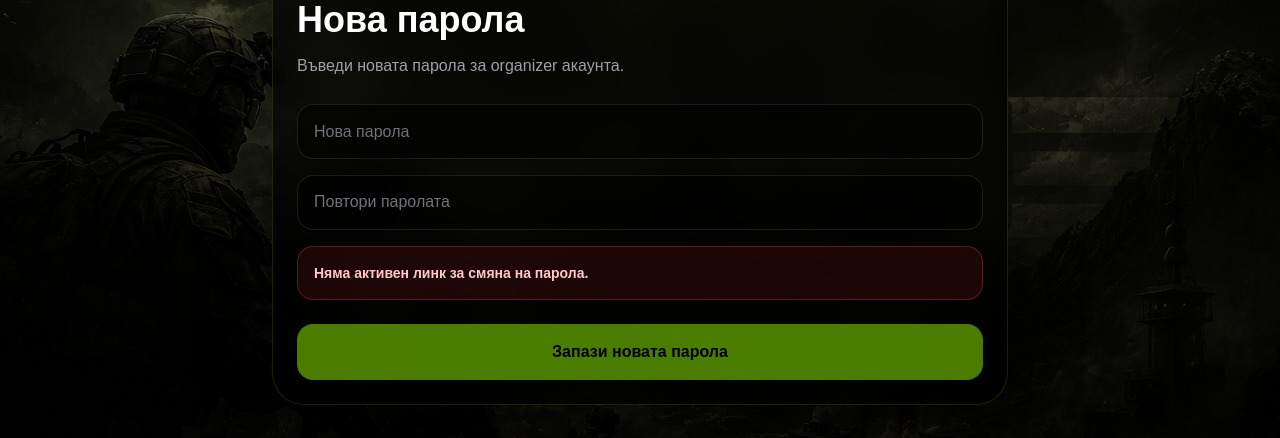
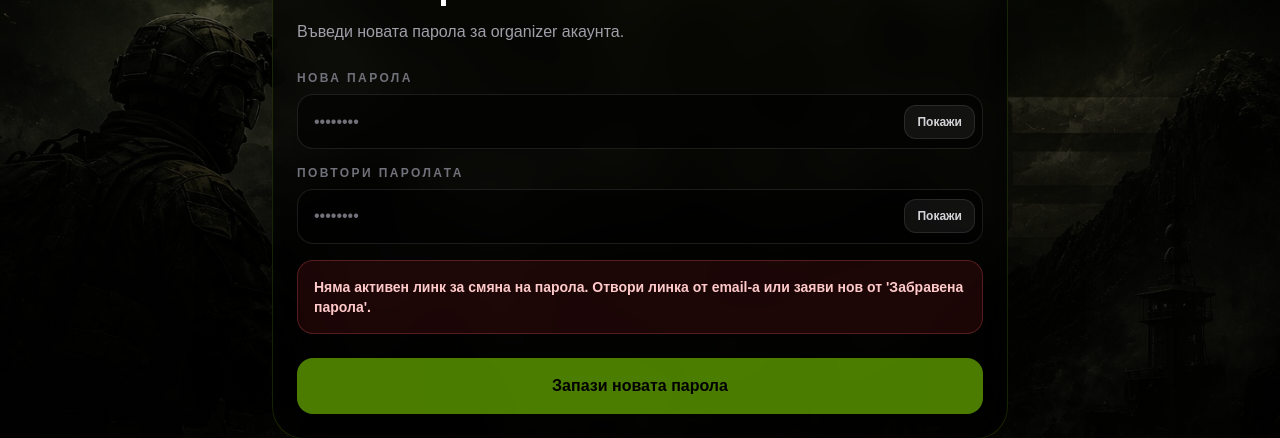
Before and after one commit to ShepartBG/BattleBooking, a Next.js app: page /reset-password in a window 1280 px wide. Shown: the part 207-645 px from the top of the page. Built offline with nearby package versions, Linux system fonts and the light colour scheme; no server answers.

Commit message:
Fix BattleBooking auth redirect flow

```diff
--- a/app/api/admin/field-request-status/route.ts
+++ b/app/api/admin/field-request-status/route.ts
@@ -3,6 +3,7 @@ import { fieldRequestDecisionEmail } from "@/lib/email/fieldRequestEmails";
 import { sendBattleBookingEmail } from "@/lib/email/emailSender";
 import type { FieldRequestStatus } from "@/lib/fieldRequests";
 import { getSupabaseAdmin } from "@/lib/supabaseAdmin";
+import { getResetPasswordRedirect } from "@/lib/authRedirect";
 import { buildTrialDates } from "@/lib/subscription";
 
 const allowedStatuses: FieldRequestStatus[] = [
@@ -17,6 +18,7 @@ function randomPassword() {
   const part2 = Math.random().toString(36).slice(2);
   return `BB-${part}-${part2}-2026!`;
 }
+
 
 export async function POST(request: Request) {
   try {
@@ -48,6 +50,14 @@ export async function POST(request: Request) {
 
     const email = String(fieldRequest.email || "").trim().toLowerCase();
     const fieldName = String(fieldRequest.field_name || "Вашето игрище").trim();
+
+    if (!email) {
+      return NextResponse.json(
+        { ok: false, message: "Заявката няма валиден email." },
+        { status: 400 },
+      );
+    }
+
     const updatePayload: Record<string, unknown> = {
       status,
       access_status: status,
@@ -64,10 +74,17 @@ export async function POST(request: Request) {
       updatePayload.grace_until = dates.graceUntil;
       updatePayload.access_blocked_reason = null;
 
-      const { data: existingUsers } = await supabaseAdmin.auth.admin.listUsers({
+      const { data: existingUsers, error: listError } = await supabaseAdmin.auth.admin.listUsers({
         page: 1,
         perPage: 1000,
       });
+
+      if (listError) {
+        return NextResponse.json(
+          { ok: false, message: "Не успях да проверя auth потребителите: " + listError.message },
+          { status: 500 },
+        );
+      }
 
       const existingUser = existingUsers.users.find(
         (user) => user.email?.trim().toLowerCase() === email,
@@ -92,17 +109,28 @@ export async function POST(request: Request) {
         }
       }
 
-      const siteUrl = process.env.NEXT_PUBLIC_SITE_URL || "https://battlebooking.bg";
+      const redirectTo = getResetPasswordRedirect(request.headers.get("origin"));
+
       const { data: linkData, error: linkError } = await supabaseAdmin.auth.admin.generateLink({
         type: "recovery",
         email,
-        options: {
-          redirectTo: `${siteUrl.replace(/\/$/, "")}/reset-password`,
-        },
+        options: { redirectTo },
       });
 
-      if (!linkError) {
-        resetUrl = linkData.properties?.action_link || null;
+      if (linkError) {
+        return NextResponse.json(
+          { ok: false, message: "Не успях да генерирам линк за парола: " + linkError.message },
+          { status: 500 },
+        );
+      }
+
+      resetUrl = linkData.properties?.action_link || null;
+
+      if (!resetUrl) {
+        return NextResponse.json(
+          { ok: false, message: "Supabase не върна валиден action_link за смяна на парола." },
+          { status: 500 },
+        );
       }
     }
 
--- a/app/forgot-password/page.tsx
+++ b/app/forgot-password/page.tsx
@@ -3,6 +3,7 @@
 import { FormEvent, useState } from "react";
 import PublicShell from "@/components/public/PublicShell";
 import { supabase } from "@/lib/supabase";
+import { getResetPasswordRedirect } from "@/lib/authRedirect";
 
 function isValidEmail(value: string) {
   return /^[^\s@]+@[^\s@]+\.[^\s@]+$/.test(value.trim());
@@ -25,7 +26,7 @@ export default function ForgotPasswordPage() {
     }
 
     setLoading(true);
-    const redirectTo = `${window.location.origin}/reset-password`;
+    const redirectTo = getResetPasswordRedirect(window.location.origin);
     const { error: resetError } = await supabase.auth.resetPasswordForEmail(email.trim(), {
       redirectTo,
     });
--- a/app/reset-password/page.tsx
+++ b/app/reset-password/page.tsx
@@ -15,17 +15,30 @@ function ResetPasswordContent() {
   const [message, setMessage] = useState("Проверявам линка...");
   const [loading, setLoading] = useState(false);
   const [linkReady, setLinkReady] = useState(false);
+  const [showPassword, setShowPassword] = useState(false);
+  const [showRepeatPassword, setShowRepeatPassword] = useState(false);
 
   useEffect(() => {
     async function prepareSession() {
+      setError("");
+      setMessage("Проверявам линка...");
+
+      const errorCode = searchParams.get("error_code");
+      const errorDescription = searchParams.get("error_description");
+
+      if (errorCode || errorDescription) {
+        setMessage("");
+        setError("Линкът е невалиден или вече е използван. Заяви нов линк от 'Забравена парола'.");
+        return;
+      }
+
       const code = searchParams.get("code");
-
       if (code) {
         const { error } = await supabase.auth.exchangeCodeForSession(code);
 
         if (error) {
           setMessage("");
-          setError("Линкът е изтекъл или невалиден. Заяви нов линк.");
+          setError("Линкът е изтекъл или невалиден. Заяви нов линк от 'Забравена парола'.");
           return;
         }
 
@@ -34,8 +47,61 @@ function ResetPasswordContent() {
         return;
       }
 
+      const tokenHash = searchParams.get("token_hash");
+      const type = searchParams.get("type") || "recovery";
+      if (tokenHash) {
+        const { error } = await supabase.auth.verifyOtp({
+          token_hash: tokenHash,
+          type: type as "recovery" | "invite" | "email",
+        });
+
+        if (error) {
           setMessage("");
-      setError("Няма активен линк за смяна на парола.");
+          setError("Линкът е изтекъл или невалиден. Заяви нов линк от 'Забравена парола'.");
+          return;
+        }
+
+        setLinkReady(true);
+        setMessage("");
+        return;
+      }
+
+      const hashParams = new URLSearchParams(window.location.hash.replace("#", ""));
+      const hashError = hashParams.get("error") || hashParams.get("error_code");
+      if (hashError) {
+        setMessage("");
+        setError("Линкът е невалиден или вече е използван. Заяви нов линк от 'Забравена парола'.");
+        return;
+      }
+
+      const accessToken = hashParams.get("access_token");
+      const refreshToken = hashParams.get("refresh_token");
+      if (accessToken && refreshToken) {
+        const { error } = await supabase.auth.setSession({
+          access_token: accessToken,
+          refresh_token: refreshToken,
+        });
+
+        if (error) {
+          setMessage("");
+          setError("Линкът е изтекъл или невалиден. Заяви нов линк от 'Забравена парола'.");
+          return;
+        }
+
+        setLinkReady(true);
+        setMessage("");
+        return;
+      }
+
+      const { data } = await supabase.auth.getSession();
+      if (data.session) {
+        setLinkReady(true);
+        setMessage("");
+        return;
+      }
+
+      setMessage("");
+      setError("Няма активен линк за смяна на парола. Отвори линка от email-а или заяви нов от 'Забравена парола'.");
     }
 
     prepareSession();
@@ -44,9 +110,15 @@ function ResetPasswordContent() {
   async function handleSubmit(event: FormEvent<HTMLFormElement>) {
     event.preventDefault();
     setError("");
+    setMessage("");
+
+    if (!linkReady) {
+      setError("Линкът още не е потвърден. Отвори email-а отново или заяви нов линк.");
+      return;
+    }
 
     if (password.length < 6) {
-      setError("Паролата трябва да бъде поне 6 символа.");
+      setError("Новата парола трябва да бъде поне 6 символа.");
       return;
     }
 
@@ -57,16 +129,17 @@ function ResetPasswordContent() {
 
     setLoading(true);
 
-    const { error } = await supabase.auth.updateUser({ password });
+    const { error: updateError } = await supabase.auth.updateUser({ password });
 
     setLoading(false);
 
-    if (error) {
-      setError("Не успях да сменя паролата. Заяви нов линк.");
+    if (updateError) {
+      setError("Не успях да сменя паролата. Заяви нов линк и пробвай пак.");
       return;
     }
 
-    router.replace("/login");
+    setMessage("Паролата е сменена успешно. Прехвърлям те към вход...");
+    setTimeout(() => router.replace("/login"), 1000);
   }
 
   return (
@@ -75,6 +148,7 @@ function ResetPasswordContent() {
         <form
           onSubmit={handleSubmit}
           className="w-full rounded-[2rem] border border-lime-400/15 bg-black/70 p-6 shadow-[0_0_70px_rgba(0,0,0,.45)] backdrop-blur-xl"
+          noValidate
         >
           <p className="text-xs font-black uppercase tracking-[0.3em] text-lime-300">
             New Password
@@ -86,23 +160,53 @@ function ResetPasswordContent() {
             Въведи новата парола за organizer акаунта.
           </p>
 
+          <label className="mt-6 block">
+            <span className="mb-2 block text-xs font-black uppercase tracking-[0.2em] text-zinc-500">
+              Нова парола
+            </span>
+            <div className="relative">
               <input
-            className="bb-input mt-6"
-            type="password"
-            placeholder="Нова парола"
+                className="bb-input pr-24"
+                type={showPassword ? "text" : "password"}
                 value={password}
-            onChange={(e) => setPassword(e.target.value)}
+                onChange={(event) => setPassword(event.target.value)}
+                placeholder="••••••••"
+                autoComplete="new-password"
                 disabled={!linkReady || loading}
               />
+              <button
+                type="button"
+                onClick={() => setShowPassword((current) => !current)}
+                className="absolute right-2 top-1/2 -translate-y-1/2 rounded-xl border border-white/10 bg-white/[0.06] px-3 py-2 text-xs font-black text-zinc-300 hover:bg-white/[0.1] hover:text-white"
+              >
+                {showPassword ? "Скрий" : "Покажи"}
+              </button>
+            </div>
+          </label>
 
+          <label className="mt-4 block">
+            <span className="mb-2 block text-xs font-black uppercase tracking-[0.2em] text-zinc-500">
+              Повтори паролата
+            </span>
+            <div className="relative">
               <input
-            className="bb-input mt-4"
-            type="password"
-            placeholder="Повтори паролата"
+                className="bb-input pr-24"
+                type={showRepeatPassword ? "text" : "password"}
                 value={repeatPassword}
-            onChange={(e) => setRepeatPassword(e.target.value)}
+                onChange={(event) => setRepeatPassword(event.target.value)}
+                placeholder="••••••••"
+                autoComplete="new-password"
                 disabled={!linkReady || loading}
               />
+              <button
+                type="button"
+                onClick={() => setShowRepeatPassword((current) => !current)}
+                className="absolute right-2 top-1/2 -translate-y-1/2 rounded-xl border border-white/10 bg-white/[0.06] px-3 py-2 text-xs font-black text-zinc-300 hover:bg-white/[0.1] hover:text-white"
+              >
+                {showRepeatPassword ? "Скрий" : "Покажи"}
+              </button>
+            </div>
+          </label>
 
           {error && (
             <div className="mt-4 rounded-2xl border border-red-400/25 bg-red-500/10 p-4 text-sm font-bold text-red-200">
--- /dev/null
+++ b/lib/authRedirect.ts
@@ -0,0 +1,32 @@
+const PRODUCTION_SITE_URL = "https://www.battlebooking.bg";
+
+function cleanUrl(value: string) {
+  return value.trim().replace(/\/$/, "");
+}
+
+function isLocalUrl(value: string) {
+  try {
+    const hostname = new URL(value).hostname;
+    return hostname === "localhost" || hostname === "127.0.0.1" || hostname === "0.0.0.0";
+  } catch {
+    return false;
+  }
+}
+
+export function getAuthSiteUrl(candidate?: string | null) {
+  const envUrl = process.env.NEXT_PUBLIC_SITE_URL?.trim();
+
+  if (envUrl && !isLocalUrl(envUrl)) {
+    return cleanUrl(envUrl);
+  }
+
+  if (candidate && !isLocalUrl(candidate)) {
+    return cleanUrl(candidate);
+  }
+
+  return PRODUCTION_SITE_URL;
+}
+
+export function getResetPasswordRedirect(candidate?: string | null) {
+  return `${getAuthSiteUrl(candidate)}/reset-password`;
+}
--- a/lib/supabaseAdmin.ts
+++ b/lib/supabaseAdmin.ts
@@ -5,11 +5,13 @@ export function getSupabaseAdmin() {
   const serviceRoleKey = process.env.SUPABASE_SERVICE_ROLE_KEY;
 
   if (!supabaseUrl) {
-    throw new Error("NEXT_PUBLIC_SUPABASE_URL липсва.");
+    throw new Error("NEXT_PUBLIC_SUPABASE_URL липсва в .env.local/Vercel Environment Variables.");
   }
 
   if (!serviceRoleKey) {
-    throw new Error("SUPABASE_SERVICE_ROLE_KEY липсва. Добави го във Vercel Environment Variables.");
+    throw new Error(
+      "SUPABASE_SERVICE_ROLE_KEY липсва. Локално го добави в .env.local. В live го добави във Vercel Environment Variables.",
+    );
   }
 
   return createClient(supabaseUrl, serviceRoleKey, {
```
Lines whose indentation alone changed are shown as unchanged.
